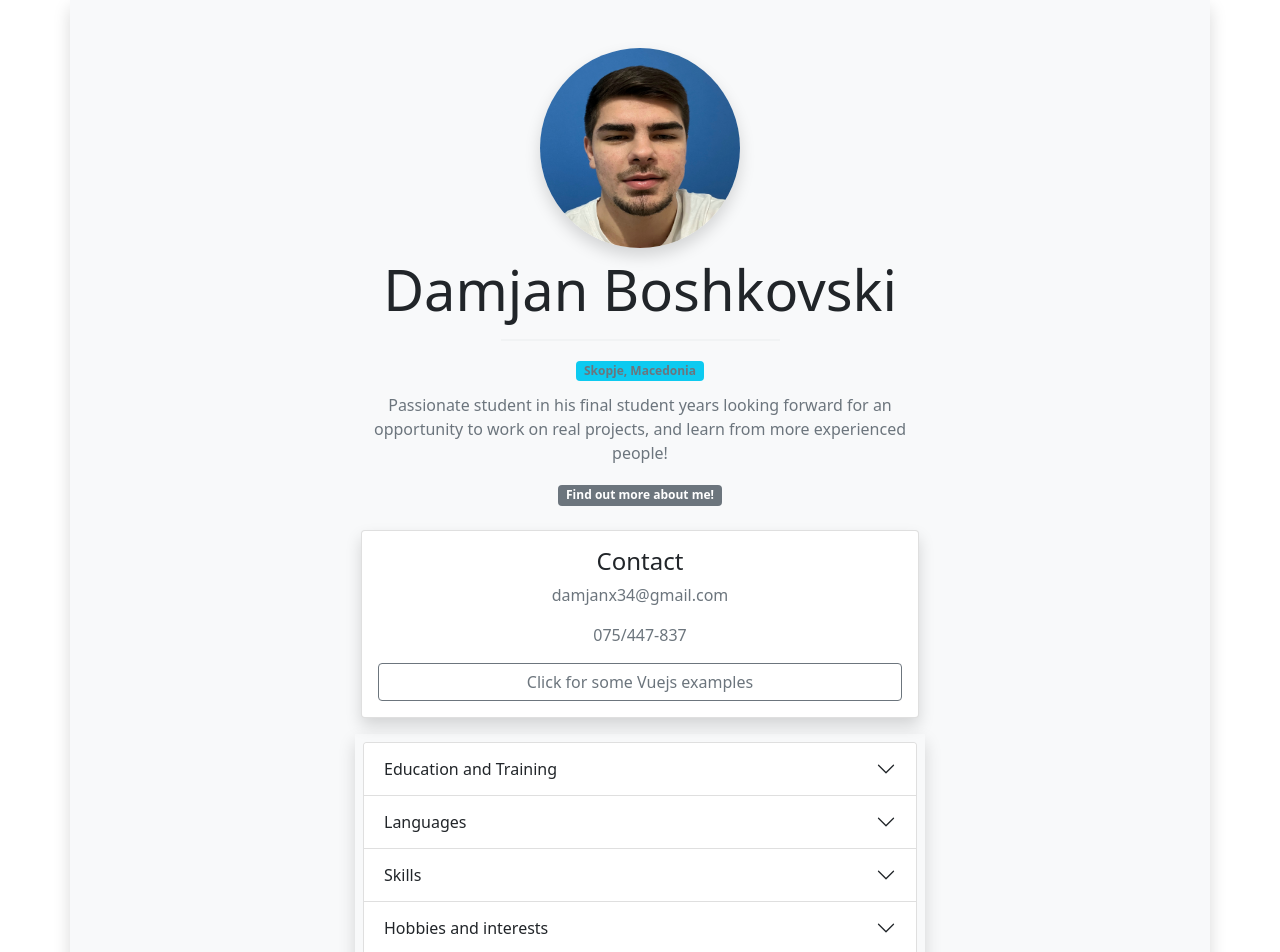
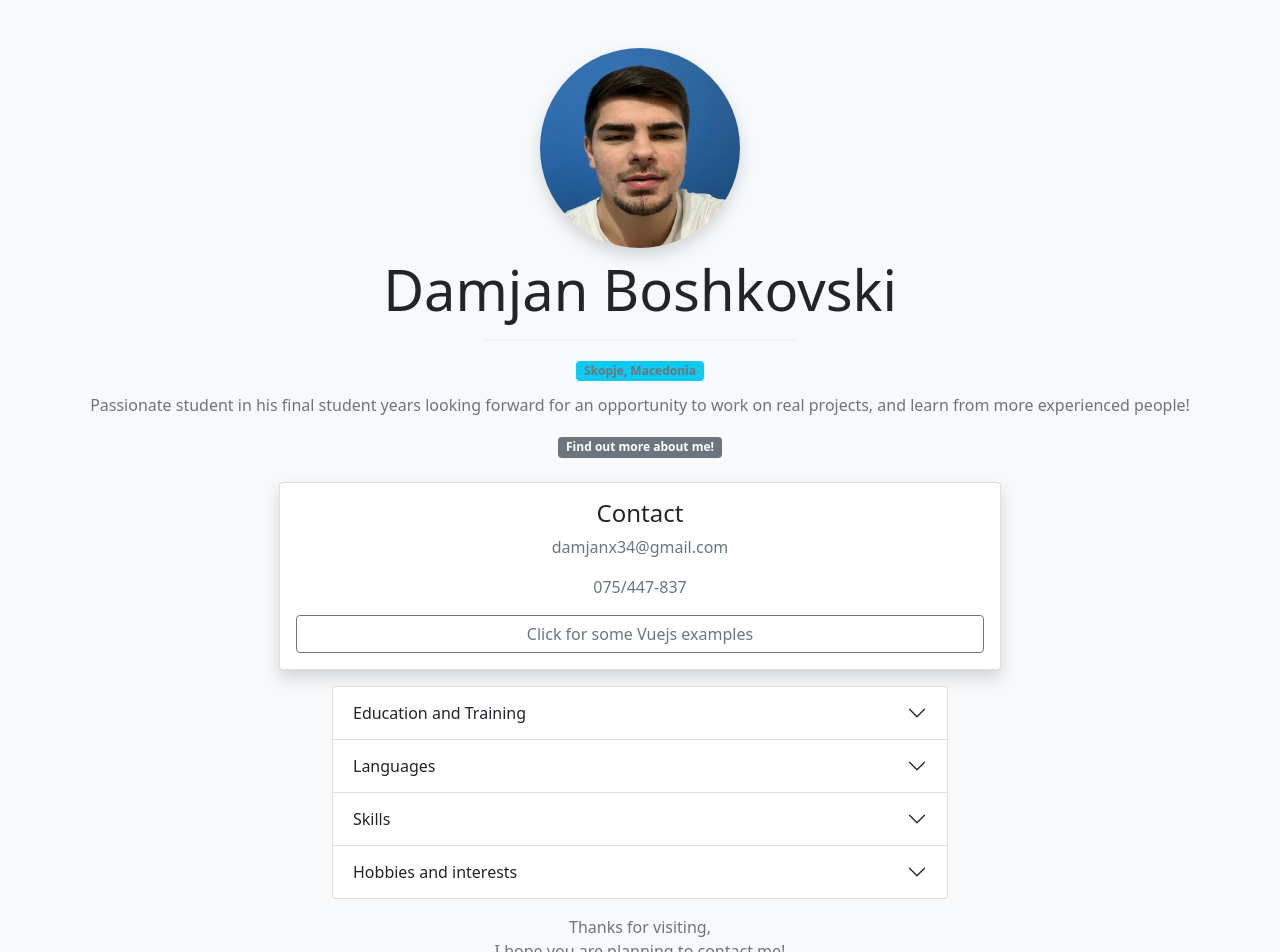
Before and after one commit to dboshkovski18/cv_react, a React (Create React App) app: page / in a window 1280 px wide. Shown: the top 952 px of the page. Built offline with nearby package versions, Linux system fonts and the light colour scheme.

Commit message:
Responsiveness adjustments!

```diff
--- a/src/App.js
+++ b/src/App.js
@@ -11,18 +11,18 @@ class App extends React.Component {
 
     render() {
         return (
-            <Container className="bg-light shadow text-center">
+            <Container fluid className="bg-light shadow text-center">
                 <img className="mt-5 rounded-circle shadow" src={pic} width="200px" height="200px"/>
                 <div className="row">
 
-                    <div className="col-sm-12">
+                    <div className="col-xs-12">
                         <h1 className="display-4 my-2">Damjan Boshkovski</h1>
                         <hr className="w-25 mx-auto my-3 border "/>
                     </div>
-                    <div className="col-sm-12">
+                    <div className="col-xs-12">
                         <h4 className="badge bg-info text-muted">Skopje, Macedonia</h4>
                     </div>
-                    <div className="col-sm-6 mx-auto mt-1">
+                    <div className="col-xs-6 mx-auto mt-1">
                         <p className="text-muted fw-lighter">
                             Passionate student in his final student years looking forward for an opportunity to work
                             on real
@@ -37,8 +37,8 @@ class App extends React.Component {
 
                 </div>
                 <div className="row">
-                    <div className="col-sm-12">
-                        <div className="card w-50 mt-2 mx-auto shadow">
+                    <div className="col-xs-12 col-sm-12 mx-auto col-md-7">
+                        <div className="card mt-2 mx-auto shadow">
                             <div className="card-body ">
                                 <h4 className="card-title">Contact</h4>
                                 <p className="card-text text-muted">damjanx34@gmail.com</p>
@@ -51,7 +51,7 @@ class App extends React.Component {
                     </div>
                 </div>
                 <div className="row mt-3">
-                    <div className="col-sm-12 w-50 mx-auto shadow p-2">
+                    <div className="col-xs-12 col-sm-12 mx-auto col-md-6">
                         <Accordion defaultActiveKey="0">
                             <Accordion.Item eventKey={0}>
                                 <Accordion.Header>
```
